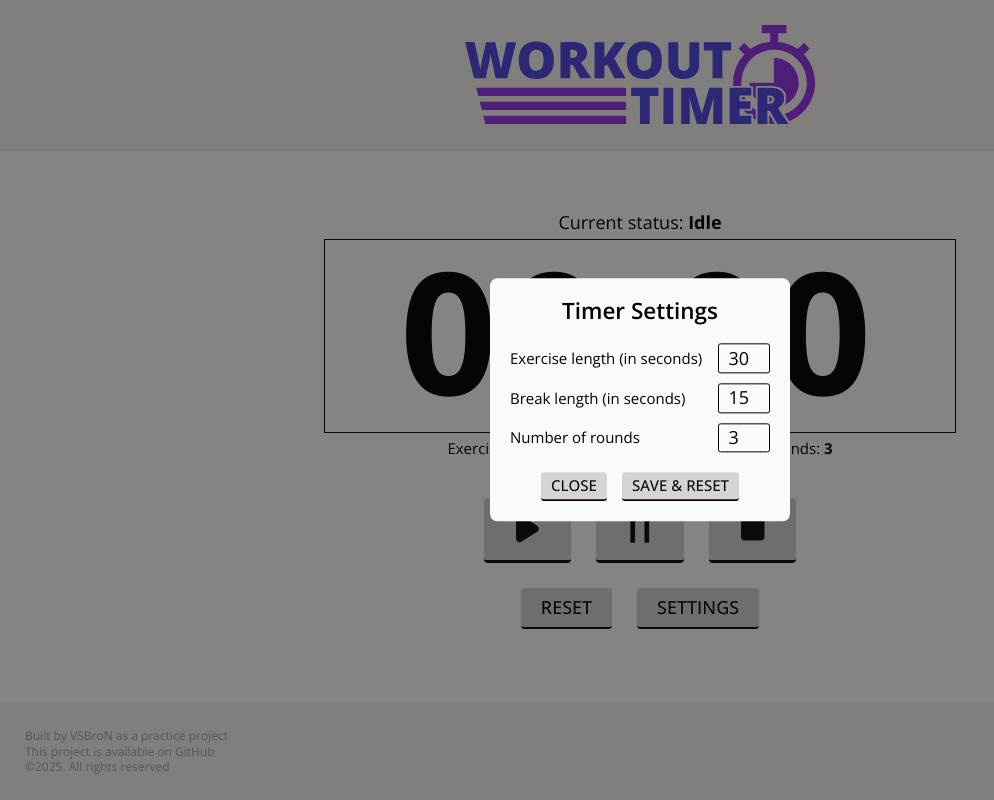
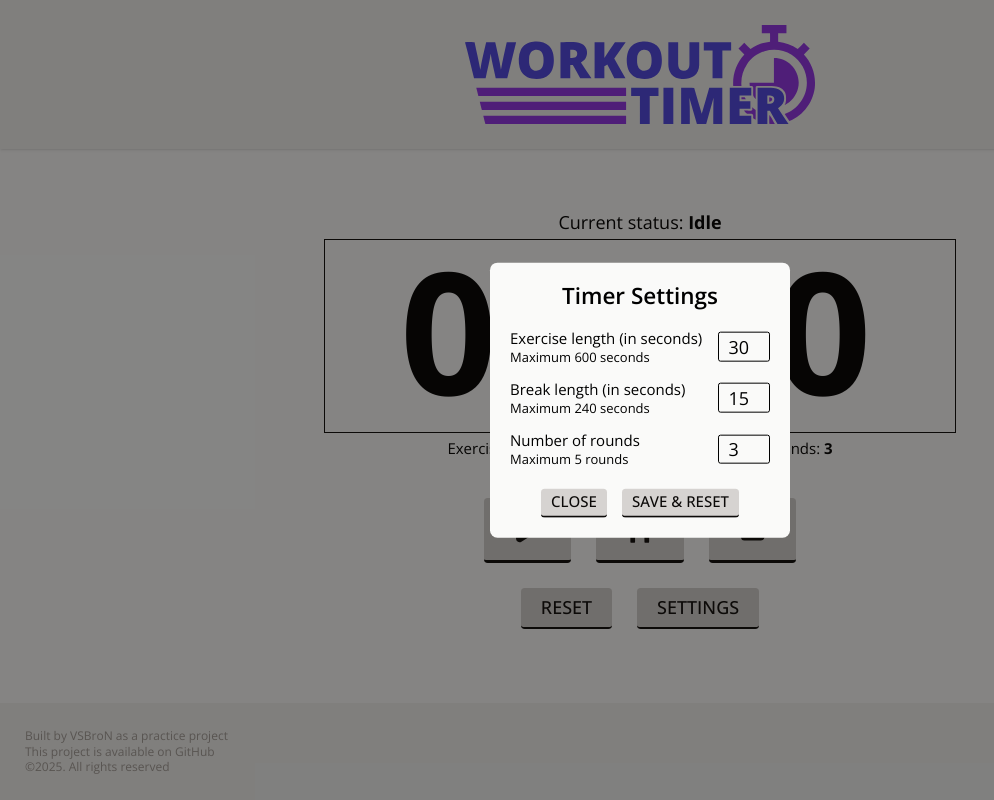
Before and after one commit to vsbron/workout-timer-2025-react, a React (Vite) app: page / in a window 1280 px wide. Both pictures are taken after a click on the element "SETTINGS". Shown: the whole page, without its empty margins (0-994 px from the left). Built offline with nearby package versions, Linux system fonts and the light colour scheme.

Commit message:
Add form inputs restrictions for settings

```diff
--- a/src/components/Settings.tsx
+++ b/src/components/Settings.tsx
@@ -38,25 +38,32 @@ function Settings({ settingsClose }: SettingsProps) {
   return (
     <div className="flex flex-col gap-8">
       <h2 className="text-center font-semibold text-4xl">Timer Settings</h2>
-      <div className="flex flex-col gap-4">
+      <div className="flex flex-col gap-5">
         <FormGroup>
-          <FormLabel>Exercise length (in seconds)</FormLabel>
+          <FormLabel note={`Maximum 600 seconds`}>
+            Exercise length (in seconds)
+          </FormLabel>
           <FormInput
-            onChange={(e) => setNewExerciseLength(Number(e.target.value))}
+            onChange={setNewExerciseLength}
+            limit={600}
             value={newExerciseLength}
           />
         </FormGroup>
         <FormGroup>
-          <FormLabel>Break length (in seconds)</FormLabel>
+          <FormLabel note={`Maximum 240 seconds`}>
+            Break length (in seconds)
+          </FormLabel>
           <FormInput
-            onChange={(e) => setNewBreakLength(Number(e.target.value))}
+            onChange={setNewBreakLength}
+            limit={240}
             value={newBreakLength}
           />
         </FormGroup>
         <FormGroup>
-          <FormLabel>Number of rounds</FormLabel>
+          <FormLabel note={`Maximum 5 rounds`}>Number of rounds</FormLabel>
           <FormInput
-            onChange={(e) => setNewRoundsNum(Number(e.target.value))}
+            onChange={setNewRoundsNum}
+            limit={5}
             value={newRoundsNum}
           />
         </FormGroup>
--- a/src/components/Timer.tsx
+++ b/src/components/Timer.tsx
@@ -4,7 +4,7 @@ import Container from "@/ui/Container";
 
 function Timer() {
   // Getting the state values from Context API
-  const { exerciseLength, breakLength, roundsNum, currentPhase } =
+  const { exerciseLength, breakLength, roundsNum, currentPhase, isPaused } =
     useTimerContext();
 
   // Returned JSX
@@ -12,7 +12,7 @@ function Timer() {
     <section className="mb-6">
       <Container className="text-center">
         <div className="mb-2">
-          Current status: <b>{currentPhase}</b>
+          Current status: <b>{currentPhase}{currentPhase !== "Idle" && isPaused ? " (Paused)" : ""}</b>
         </div>
         <div className="text-[17rem] leading-[1] font-bold tracking-wider px-30 pt-1.5 pb-7 border border-stone-950 inline-block mb-2">
           00:00
--- a/src/ui/Form.tsx
+++ b/src/ui/Form.tsx
@@ -1,19 +1,28 @@
-import type { ReactNode } from "react";
+import type { Dispatch, ReactNode, SetStateAction } from "react";
 
 // Input props type
 type FormInputProps = {
-  onChange: (e: React.ChangeEvent<HTMLInputElement>) => void;
+  onChange: Dispatch<SetStateAction<number>>;
+  limit: number;
   value: number;
 };
 
 // Input component
-export function FormInput({ onChange, value }: FormInputProps) {
+export function FormInput({ onChange, limit, value }: FormInputProps) {
   // Returned JSX
   return (
     <input
+      inputMode="numeric"
+      pattern="[0-9]*"
       type="text"
       className="border-1 rounded-sm pt-1 pb-0.75 px-4 max-w-21"
-      onChange={onChange}
+      onChange={(e) => {
+        const val = e.target.value;
+        if (/^\d*$/.test(val)) {
+          const num = Number(val);
+          if (num <= limit) onChange(num);
+        }
+      }}
       value={value}
     />
   );
@@ -30,7 +39,18 @@ export function FormGroup({ children }: { children: ReactNode }) {
 }
 
 // Label for the input
-export function FormLabel({ children }: { children: ReactNode }) {
+export function FormLabel({
+  children,
+  note,
+}: {
+  children: ReactNode;
+  note: string;
+}) {
   // Returned JSX
-  return <label className="text-2xl">{children}</label>;
+  return (
+    <label className="text-2xl flex flex-col gap-0.5">
+      {children}
+      <span className="text-[1.3rem]">{note}</span>
+    </label>
+  );
 }
```
